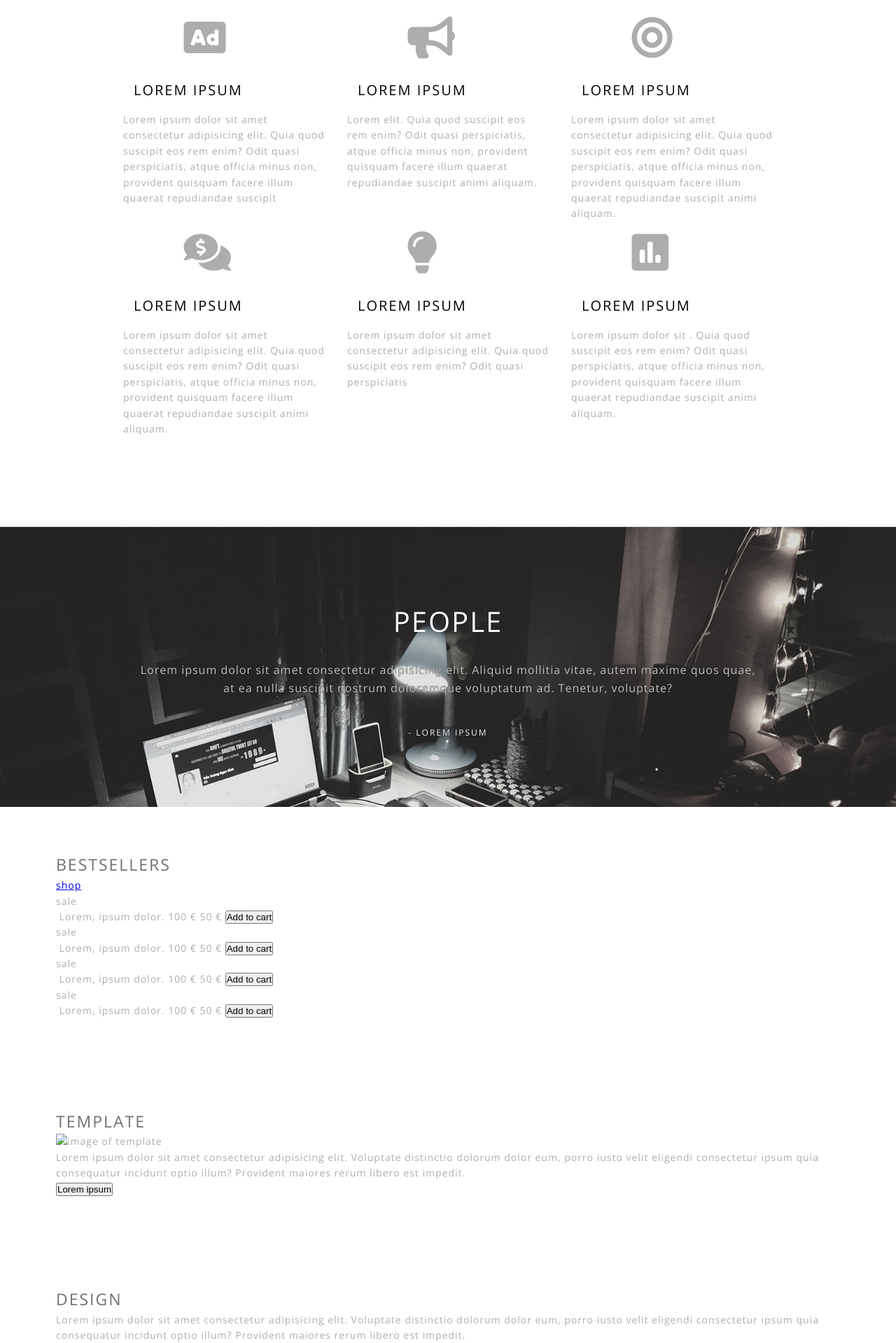
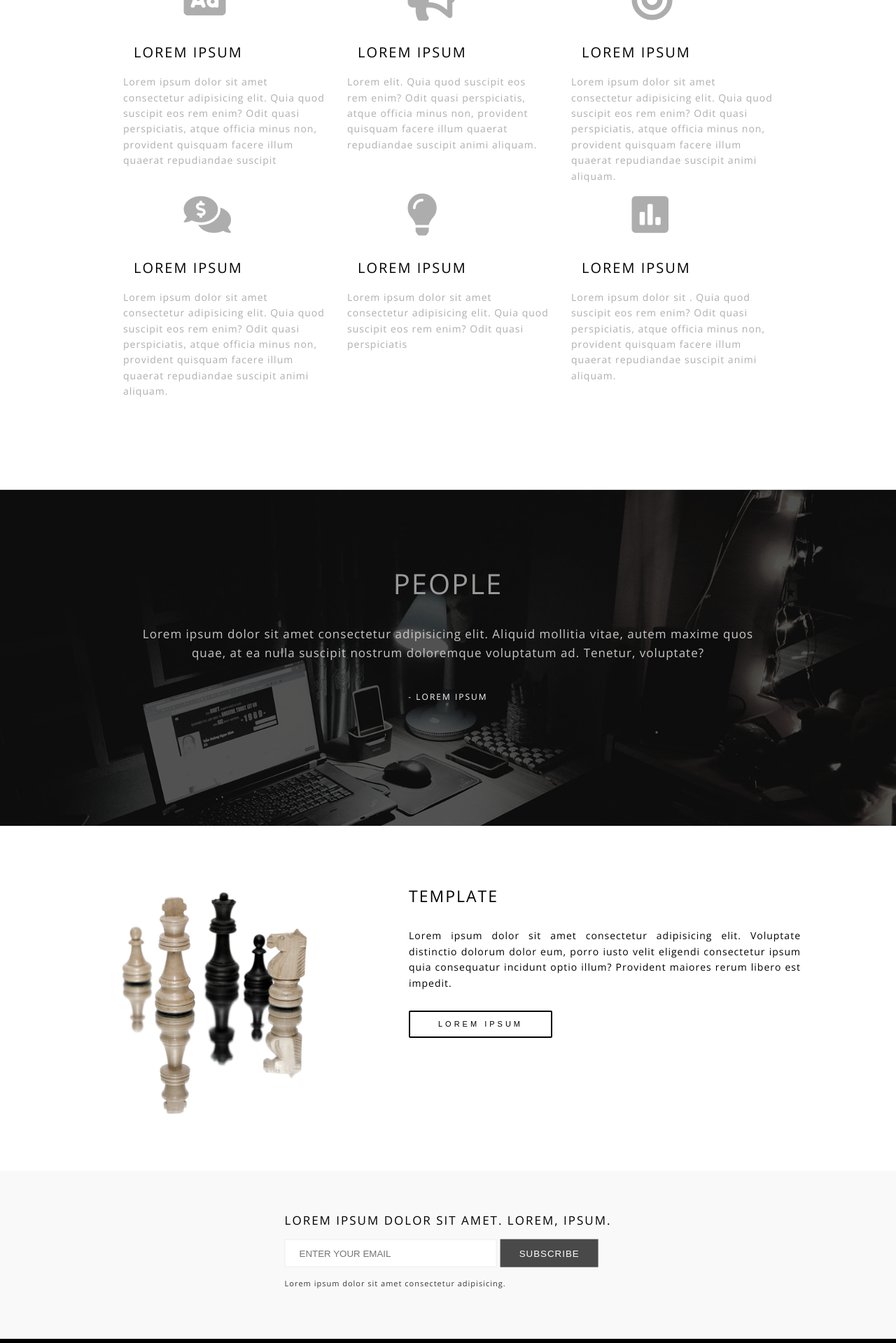
Before and after one commit to klincode-sandbox/personal-page, a PHP site: page / in a window 1280 px wide. Shown: the part 3364-5283 px from the top of the page at 70% size. Run offline with PHP 8.4, Linux system fonts and the light colour scheme; some libraries are stand-ins or nearby versions.

Commit message:
roboczy szablon bez mediaqueries

```diff
--- a/css/style.css
+++ b/css/style.css
@@ -9,10 +9,20 @@ kolor linków z menu: color: rgb(192, 192, 192);
     box-sizing: border-box;
 }
 
+.outline-hide {
+    display: none;
+}
+
 html {
     font-family: 'Open Sans', sans-serif;
     font-size: 10px;
     /* overflow-x: hidden; */
+}
+
+.wrapper {
+    margin: 0 auto;
+    max-width: 1700px;
+
 }
 
 h2 {
@@ -611,25 +635,36 @@ section.about .two-columns {
 
 .work .more-info {
     background-color: rgba(0, 0, 0, 0.931);
-    height: 30vh;
+    height: 25vh;
     margin-top: 1%;
     padding: 50px;
     text-align: center;
 
 }
 
-/* todo: poprawić przycisk */
-.work .more-info button {
+
+.work .more-info div {
+    position: relative;
+}
+
+.work .more-info div h2 {
+    position: absolute;
     display: block;
-    text-align: center;
-    margin: 0 auto;
-    width: 250px;
-    max-width: 250px;
+    top: 0px;
+    left: 50%;
+    transform: translateX(-50%);
+}
 
+.work .more-info div button {
+    position: absolute;
+    display: block;
+    top: 50px;
+    left: 50%;
+    height: 30px;
+    transform: translateX(-50%);
 }
 
 /* dlaczego my */
-.whywe {}
 
 .whywe h2 {
     text-align: center;
@@ -673,34 +713,31 @@ section.about .two-columns {
     background-size: cover;
 
     filter: grayscale(0.85);
-    height: 50vh;
+    height: 60vh;
 }
 
 .opinion div {
     z-index: 1;
     position: absolute;
-    /* background-color: rgba(0, 0, 0, 0.5); */
+    background-color: rgba(0, 0, 0, 0.4);
     top: 0;
     left: 0;
     right: 0;
     bottom: 0;
     padding: 8%;
-    text-shadow: 0 0 1px #000;
+
 }
 
 .opinion div h2 {
     text-align: center;
     font-size: 4rem;
-    color: white;
-
-
-
+    color: rgb(255, 255, 255);
 
 }
 
 .opinion div .citate {
     text-align: center;
-    font-size: 1.6rem;
+    font-size: 1.7rem;
     color: rgb(200, 200, 200);
     padding: 15%;
     font-weight: 200;
@@ -713,5 +750,139 @@ section.about .two-columns {
     color: rgb(255, 255, 255);
 
     font-weight: 200;
+}
+
+/* sekcja template */
+.template {
+    display: flex;
+    justify-content: space-around;
+    padding: 9vh 80px;
+    /* background: rgb(167, 165, 165); */
+}
+
+.template .image {
+    width: 30%;
+}
+
+.template .image img {
+    width: 100%;
+    max-width: 100%;
+    filter: grayscale(0.65)
+}
+
+.template .content h2 {
+    color: #000;
+    padding-bottom: 5%;
+}
+
+.template .content button {
+
+    margin-top: 5%;
+
+    padding: 12px 40px;
+    border-radius: 2px;
+    border: 2px solid #000;
+    ;
+    letter-spacing: 4px;
+    text-transform: uppercase;
+    font-size: 1.1rem;
+    line-height: 1.1rem;
+    font-weight: 200;
+    background-color: rgb(255, 255, 255);
+    transition: 0.3s;
+}
+
+.template .content button:hover {
+    background: #000;
+    color: #fff;
+}
+
+.template .content {
+    width: 50%;
+    padding: 10px 0px;
+    color: #000;
+    text-align: justify;
+}
+
+
+/* subscription */
+.subscription {
+    position: relative;
+    background: rgba(248, 248, 248, 0.836);
+    height: 30vh;
 
 }
+
+.subscription .content {
+    position: absolute;
+    top: 50%;
+    left: 50%;
+    transform: translate(-50%, -50%);
+
+}
+
+.subscription .content h2 {
+    color: #000;
+    font-size: 1.7rem;
+    text-align: center;
+}
+
+.subscription .content input[type='text'] {
+    display: inline-block;
+    background: rgb(255, 255, 255);
+    height: 40px;
+    border: 1px solid rgba(230, 230, 230, 0.795);
+    padding: 10px 20px;
+    margin-top: 3%;
+    text-transform: uppercase;
+    width: 65%;
+}
+
+.subscription .content .note {
+    padding: 3% 0;
+    font-size: 1.1rem;
+    color: #38393B;
+    ;
+}
+
+.subscription .content input[type='button'] {
+
+    background: rgb(73, 73, 73);
+    height: 40px;
+    color: #fff;
+    padding: 5px 20px;
+    border: 0;
+    width: 30%;
+    text-transform: uppercase;
+    letter-spacing: 1px;
+}
+
+.subscription .content input[type='button']:hover {
+    background: rgb(104, 103, 103);
+}
+
+.subscription .content input[type='text']:focus {
+    border: 1px solid rgb(175, 175, 175);
+    outline: none;
+}
+
+/* footer */
+footer {
+    height: 30vh;
+    background: #000;
+    text-align: center;
+
+}
+
+footer div {
+    line-height: 30vh;
+}
+
+footer div a {
+    text-decoration: none;
+    font-size: 1.2rem;
+    color: #fff;
+    letter-spacing: 4px;
+    font-weight: 200;
+    ;
+}
--- a/index.html
+++ b/index.html
@@ -5,7 +5,7 @@
     <meta charset="UTF-8">
     <meta name="viewport" content="width=device-width, initial-scale=1.0">
     <meta http-equiv="X-UA-Compatible" content="ie=edge">
-    <title>Project 1 </title>
+    <title>Web 1</title>
     <link rel="stylesheet" href="https://use.fontawesome.com/releases/v5.3.1/css/all.css" integrity="sha384-mzrmE5qonljUremFsqc01SB46JvROS7bZs3IO2EmfFsd15uHvIt+Y8vEf7N7fWAU"
         crossorigin="anonymous">
     <link href="https://fonts.googleapis.com/css?family=Open+Sans:300,400&amp;subset=latin-ext" rel="stylesheet">
@@ -14,6 +14,8 @@
 </head>
 
 <body>
+    <div class="wrapper">
+        <h1 class="outline-hide">www.klincode.pl</h1>
         <nav>
             <div class="logo">
                 <a href="#">
@@ -27,10 +29,7 @@
                 <li>
                     <a href="#">Home <i class="fas fa-angle-down"></i></a>
                     <ul class="sub-menu">
-                    <li>
-                        <a href="#">link 1</a>
-
-                    </li>
+                        <li><a href="#">link 1</a></li>
                         <li><a href="#">link 2</a></li>
                         <li><a href="#">link 3</a></li>
                         <li><a href="#">link 4</a></li>
@@ -41,7 +40,6 @@
                     <ul class="sub-menu">
                         <li><a href="#">link 1</a></li>
                         <li><a href="#">link 2</a></li>
-
                     </ul>
                 </li>
                 <li><a href="#">Elements <i class="fas fa-angle-down"></i></a>
@@ -49,7 +47,6 @@
                         <li><a href="#">link 1</a></li>
                         <li><a href="#">link 2</a></li>
                         <li><a href="#">link 3</a></li>
-
                     </ul>
                 </li>
                 <li><a href="#">Portfolio <i class="fas fa-angle-down"></i></a>
@@ -64,7 +61,6 @@
                 <li><a href="#">Blog <i class="fas fa-angle-down"></i></a>
                     <ul class="sub-menu">
                         <li><a href="#">link 1</a></li>
-
                     </ul>
                 </li>
                 <li><a href="#">shop <i class="fas fa-angle-down"></i></a>
@@ -73,35 +69,29 @@
                         <li><a href="#">link 2</a></li>
                         <li><a href="#">link 3 link</a></li>
                         <li><a href="#">link 4</a></li>
-
                     </ul>
                 </li>
+                <!-- pusta pozycja menu -->
                 <li></li>
-            <li><a href="#"><i class="fas fa-search"></i> Search</a>
-            </li>
-            <li><a href="#"><i class="fas fa-cart-arrow-down"></i> Cart(0)</a>
-            </li>
+                <li><a href="#"><i class="fas fa-search"></i> Search</a></li>
                 <li><a href="#">PL <i class="fas fa-angle-down"></i></a>
                     <ul class="sub-menu">
                         <li><a href="#">ENG</a></li>
-
                     </ul>
                 </li>
             </ul>
-
         </nav>
 
         <header>
             <div class="header-textblock">
-            <h1>Lorem ipsum</h1>
-            <h2>Lorem ipsum dolor, adipisicing elit.</h2>
-
+                <h2>Lorem ipsum</h2>
+                <h3>Lorem ipsum dolor, adipisicing elit.</h3>
             </div>
             <button>
                 <div>
                     <i class="fas fa-angle-down"></i>
             </button>
-        </div>
+
         </header>
 
         <section class="about bottom-line">
@@ -135,8 +125,10 @@
                 <div class="two-columns">
                     <p>Lorem ipsum dolor sit amet consectetur adipisicing elit. Officia labore odit enim porro harum
                         tempore
-                    sunt aperiam quo explicabo possimus excepturi iure eius vitae fugit soluta, rerum cum earum? Sunt
-                    veniam reprehenderit pariatur! Assumenda quo nisi esse, commodi ullam at molestias expedita aperiam
+                        sunt aperiam quo explicabo possimus excepturi iure eius vitae fugit soluta, rerum cum earum?
+                        Sunt
+                        veniam reprehenderit pariatur! Assumenda quo nisi esse, commodi ullam at molestias expedita
+                        aperiam
                         obcaecati voluptates ipsa illum a dolores vel! Porro ex, non doloribus asperiores aliquam vitae
                         placeat
                         laudantium fugiat sint odio eos nulla accusantium officiis, id repellat hic facilis incidunt
@@ -151,7 +143,7 @@
 
         <section class="services bottom-line">
             <h2>Services</h2>
-        <section class="vector-images">
+            <div class="vector-images">
                 <div class="vector-image"><i class="fas fa-cogs"></i>
                     <div class="vector-description">Lorem</div>
                 </div>
@@ -168,7 +160,7 @@
                     <div class="vector-description">Lorem</div>
                 </div>
 
-        </section>
+            </div>
             <div class="text-content">
                 <div class="citate">
                     <p>Lorem ipsum dolor sit amet consectetur adipisicing elit.
@@ -178,8 +170,10 @@
                 <div class="two-columns">
                     <p>Lorem ipsum dolor sit amet consectetur adipisicing elit. Officia labore odit enim porro harum
                         tempore
-                    sunt aperiam quo explicabo possimus excepturi iure eius vitae fugit soluta, rerum cum earum? Sunt
-                    veniam reprehenderit pariatur! Assumenda quo nisi esse, commodi ullam at molestias expedita aperiam
+                        sunt aperiam quo explicabo possimus excepturi iure eius vitae fugit soluta, rerum cum earum?
+                        Sunt
+                        veniam reprehenderit pariatur! Assumenda quo nisi esse, commodi ullam at molestias expedita
+                        aperiam
                         obcaecati voluptates ipsa illum a dolores vel! Porro ex, non doloribus asperiores aliquam vitae
                         Lorem ipsum dolor, sit amet consectetur adipisicing elit. Aut, dolore.
                         laudantium fugiat
@@ -190,7 +184,6 @@
         </section>
 
         <section class="motto bottom-line">
-
             <div>
                 <h2>Lorem ipsum dolor sit amet consectetur adipisicing elit.</h2>
                 <h3>Lorem ipsum dolor sit amet consectetur adipisicing elit. Id at maiores praesentium harum
@@ -198,12 +191,9 @@
                     amet tenetur enim ratione quas unde.</h3>
                 <button>Lorem ipsum</button>
             </div>
-
-
         </section>
 
-
-    <section class="work bottom-line">
+        <section class="work">
             <h2>Work</h2>
             <div>
                 <p>Lorem ipsum dolor sit amet consectetur adipisicing elit. Blanditiis excepturi et aut totam!</p>
@@ -215,8 +205,6 @@
                         </div>
                     </div>
                 </div>
-
-
                 <div class="image"><img src="img/work3.jpg" alt="image 3">
                     <div class="mask">
                         <div> Lorem, dolor. <div>Lorem amet.</div>
@@ -232,198 +220,106 @@
             </div>
 
             <div class="more-info">
+                <div>
                     <h2>Lorem ipsum dolor sit amet.</h2>
                     <button>Lorem ipsum</button>
                 </div>
+            </div>
         </section>
+
         <section class="whywe bottom-line">
             <h2>Why choose us</h2>
             <section class="features">
                 <div class="feature"><i class="fas fa-ad"></i>
                     <h3>lorem ipsum</h3>
-                <p>Lorem ipsum dolor sit amet consectetur adipisicing elit. Quia quod suscipit eos rem enim? Odit quasi
-                    perspiciatis, atque officia minus non, provident quisquam facere illum quaerat repudiandae suscipit
+                    <p>Lorem ipsum dolor sit amet consectetur adipisicing elit. Quia quod suscipit eos rem enim? Odit
+                        quasi
+                        perspiciatis, atque officia minus non, provident quisquam facere illum quaerat repudiandae
+                        suscipit
                     </p>
                 </div>
                 <div class="feature"><i class="fas fa-bullhorn"></i>
                     <h3>lorem ipsum</h3>
                     <p>Lorem elit. Quia quod suscipit eos rem enim? Odit quasi
-                    perspiciatis, atque officia minus non, provident quisquam facere illum quaerat repudiandae suscipit
+                        perspiciatis, atque officia minus non, provident quisquam facere illum quaerat repudiandae
+                        suscipit
                         animi aliquam.</p>
                 </div>
                 <div class="feature"><i class="fas fa-bullseye"></i>
                     <h3>lorem ipsum</h3>
-                <p>Lorem ipsum dolor sit amet consectetur adipisicing elit. Quia quod suscipit eos rem enim? Odit quasi
-                    perspiciatis, atque officia minus non, provident quisquam facere illum quaerat repudiandae suscipit
+                    <p>Lorem ipsum dolor sit amet consectetur adipisicing elit. Quia quod suscipit eos rem enim? Odit
+                        quasi
+                        perspiciatis, atque officia minus non, provident quisquam facere illum quaerat repudiandae
+                        suscipit
                         animi aliquam.</p>
                 </div>
                 <div class="feature"><i class="fas fa-comments-dollar"></i>
                     <h3>lorem ipsum</h3>
-                <p>Lorem ipsum dolor sit amet consectetur adipisicing elit. Quia quod suscipit eos rem enim? Odit quasi
-                    perspiciatis, atque officia minus non, provident quisquam facere illum quaerat repudiandae suscipit
+                    <p>Lorem ipsum dolor sit amet consectetur adipisicing elit. Quia quod suscipit eos rem enim? Odit
+                        quasi
+                        perspiciatis, atque officia minus non, provident quisquam facere illum quaerat repudiandae
+                        suscipit
                         animi aliquam.</p>
                 </div>
                 <div class="feature"><i class="fas fa-lightbulb"></i>
                     <h3>lorem ipsum</h3>
-                <p>Lorem ipsum dolor sit amet consectetur adipisicing elit. Quia quod suscipit eos rem enim? Odit quasi
+                    <p>Lorem ipsum dolor sit amet consectetur adipisicing elit. Quia quod suscipit eos rem enim? Odit
+                        quasi
                         perspiciatis</p>
                 </div>
                 <div class="feature"><i class="fas fa-poll"></i>
                     <h3>lorem ipsum</h3>
                     <p>Lorem ipsum dolor sit . Quia quod suscipit eos rem enim? Odit quasi
-                    perspiciatis, atque officia minus non, provident quisquam facere illum quaerat repudiandae suscipit
+                        perspiciatis, atque officia minus non, provident quisquam facere illum quaerat repudiandae
+                        suscipit
                         animi aliquam.</p>
                 </div>
-
             </section>
         </section>
+
         <section class="opinion">
             <div>
                 <h2>People</h2>
                 <div class="citate">
-                <p>Lorem ipsum dolor sit amet consectetur adipisicing elit. Aliquid mollitia vitae, autem maxime quos
+                    <p>Lorem ipsum dolor sit amet consectetur adipisicing elit. Aliquid mollitia vitae, autem maxime
+                        quos
                         quae,
                         at ea nulla suscipit nostrum doloremque voluptatum ad. Tenetur, voluptate?</p>
                     <span class="citate-author">- Lorem Ipsum</span>
                 </div>
             </div>
         </section>
-    <section class="bestsellers">
-        <h2>Bestsellers</h2>
-        <a href="#" class="more-info">shop</a>
+
+        <section class="template">
             <div class="image">
-            <div class="sale">sale</div>
-            <img src="" alt="">
-            <span>Lorem, ipsum dolor.</span>
-            <span>100 &euro;</span>
-            <span>50 &euro;</span>
-            <button>Add to cart</button>
+                <img src="img/template.jpg" alt="image of template">
             </div>
-
-        <div class="image">
-            <div class="sale">sale</div>
-            <img src="" alt="">
-            <span>Lorem, ipsum dolor.</span>
-            <span>100 &euro;</span>
-            <span>50 &euro;</span>
-            <button>Add to cart</button>
-        </div>
-
-        <div class="image">
-            <div class="sale">sale</div>
-            <img src="" alt="">
-            <span>Lorem, ipsum dolor.</span>
-            <span>100 &euro;</span>
-            <span>50 &euro;</span>
-            <button>Add to cart</button>
-        </div>
-
-        <div class="image">
-            <div class="sale">sale</div>
-            <img src="" alt="">
-            <span>Lorem, ipsum dolor.</span>
-            <span>100 &euro;</span>
-            <span>50 &euro;</span>
-            <button>Add to cart</button>
-        </div>
-    </section>
-    <section class="template">
+            <div class="content">
                 <h2>Template</h2>
-        <img src="" alt="image of template">
-        <div>
-            <p>Lorem ipsum dolor sit amet consectetur adipisicing elit. Voluptate distinctio dolorum dolor eum, porro
-                iusto velit eligendi consectetur ipsum quia consequatur incidunt optio illum? Provident maiores rerum
+                <p>Lorem ipsum dolor sit amet consectetur adipisicing elit. Voluptate distinctio dolorum dolor eum,
+                    porro
+                    iusto velit eligendi consectetur ipsum quia consequatur incidunt optio illum? Provident maiores
+                    rerum
                     libero est impedit.</p>
                 <button>Lorem ipsum</button>
             </div>
         </section>
-    <section class="design">
-        <h2>Design</h2>
-        <div>
-            <p>Lorem ipsum dolor sit amet consectetur adipisicing elit. Voluptate distinctio dolorum dolor eum, porro
-                iusto velit eligendi consectetur ipsum quia consequatur incidunt optio illum? Provident maiores rerum
-                libero est impedit.</p>
-            <button>Lorem ipsum</button>
-        </div>
-        <img src="" alt="image of template">
 
-
-    </section>
-
-    <section class="baner">
-        <!-- baner -->
-    </section>
-    <section class="news">
-        <h2>Latest news</h2>
-        <a href="#" class="more-info">All news</a>
-        <article>
-            <div class="news">
-                <img src="" alt="">
-                <h3>Lorem Ipsum</h3>
-                <span>Lorem, ipsum dolor. | lorem</span>
-                <p>Lorem ipsum dolor sit amet consectetur adipisicing elit. Assumenda veritatis aperiam quasi itaque
-                    voluptatibus expedita?</p>
-                <button>Read More</button>
-            </div>
-
-            <div class="news">
-                <img src="" alt="">
-                <h3>Lorem Ipsum</h3>
-                <span>Lorem, ipsum dolor. | lorem</span>
-                <p>Lorem ipsum dolor sit amet consectetur adipisicing elit. Assumenda veritatis aperiam quasi itaque
-                    voluptatibus expedita?</p>
-                <button>Read More</button>
-            </div>
-
-            <div class="news">
-                <img src="" alt="">
-                <h3>Lorem Ipsum</h3>
-                <span>Lorem, ipsum dolor. | lorem</span>
-                <p>Lorem ipsum dolor sit amet consectetur adipisicing elit. Assumenda veritatis aperiam quasi itaque
-                    voluptatibus expedita?</p>
-                <button>Read More</button>
-            </div>
-        </article>
-    </section>
-    <section class="subsciption">
-        <h2>Lorem ipsum dolor sit amet.</h2>
+        <section class="subscription">
+            <div class="content">
+                <h2>Lorem ipsum dolor sit amet. Lorem, ipsum.</h2>
                 <input type="text" placeholder="Enter your email">
                 <input type="button" value="subscribe" name="subscribe">
                 <div class="note">
-            <span>I</span>
                     <span>Lorem ipsum dolor sit amet consectetur adipisicing.</span>
-        </div>
-    </section>
-    <section class="contact">
-        <h2>Find us</h2>
-        <div class="addresses">
-            <div class="address">
-                <img src="" alt="">
-                <span>email</span>
-                <span>lorem@ipsum.com</span>
-            </div>
-            <div class="address">
-                <img src="" alt="">
-                <span>phone</span>
-                <span>555-666-444</span>
-            </div>
-            <div class="address">
-                <img src="" alt="">
-                <span>address</span>
-                <span>lorem ipsum 5</span>
                 </div>
             </div>
         </section>
-    <section class="more-info">
-        <h2>Lorem ipsum dolor sit amet.</h2>
-        <button>Lorem, ipsum dolor.</button>
-    </section>
 
         <footer>
-        <img src="" alt="">
-        <div class="social-media"></div>
-        <span class="copyright"></span><span class="made"></span>
+            <div class="social-media"><a href="http://www.klincode.pl">&copy; www.klincode.pl 2018</a></div>
         </footer>
 </body>
+</div>
 
 </html>
```
Also changed, not shown: other parts of css/style.css (+48 -29 lines), img/template.jpg (added). Lines whose indentation alone changed are shown as unchanged.
